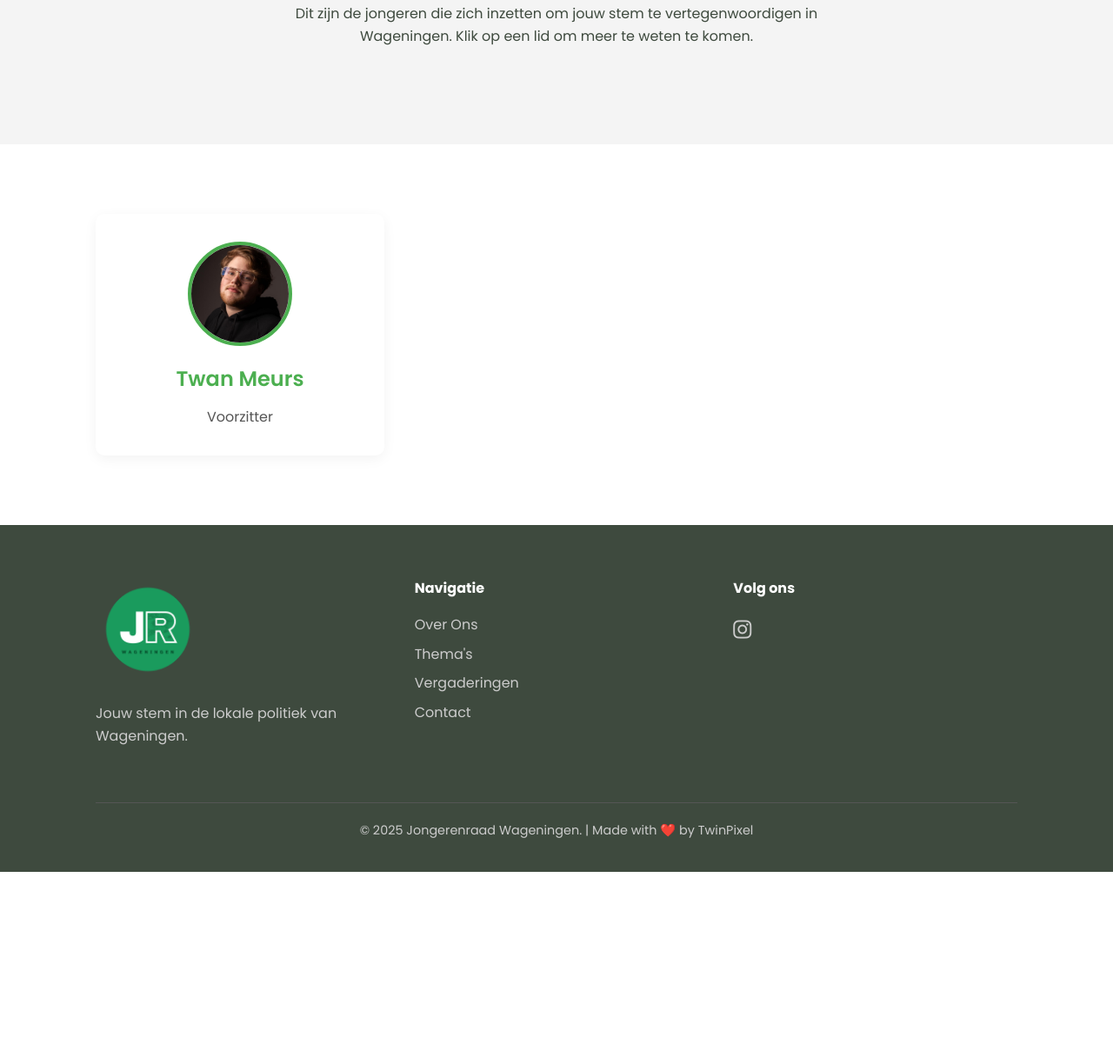
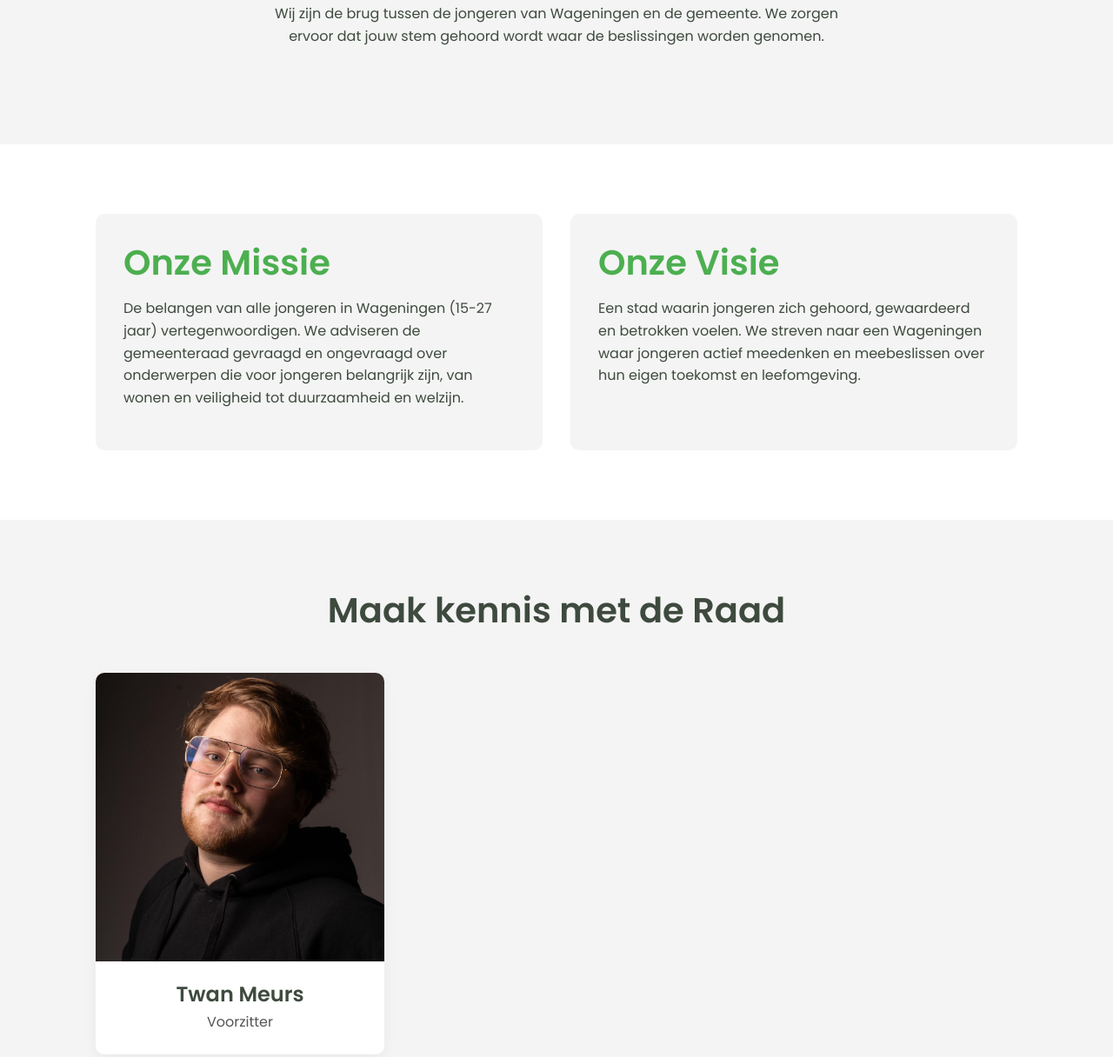
Before and after one commit to Twinpixel-nl/JongerenraadWageningen-Website, an Eleventy site: page src/over-ons.html in a window 1280 px wide. Shown: the part 232-1448 px from the top of the page at 87% size. Before the commit the page ends 1235 px from the top, so only its background shows below. Built offline with nearby package versions, Linux system fonts and the light colour scheme; Eleventy itself is replaced by a stand-in of ours; files that its build step writes are made by us from their sources.

Commit message:
Refactor members section and enhance vision & mission content in over-ons.html; improve layout and styling for better user experience

```diff
--- a/src/assets/css/style.css
+++ b/src/assets/css/style.css
@@ -221,20 +221,35 @@ ul { list-style: none; }
     text-align: center;
 }
 
-/* --- Leden Sectie --- */
-.members-section { background-color: var(--light-gray); }
+/* --- Leden Sectie (Homepage & Over Ons) --- */
+.members-section {
+    background-color: var(--light-gray);
+}
+
 .members-grid {
     display: grid;
-    grid-template-columns: 1fr;
+    grid-template-columns: repeat(auto-fill, minmax(280px, 1fr)); /* Behoudt de responsive grid */
     gap: 2rem;
 }
+
+.member-card-link {
+    text-decoration: none;
+    color: inherit;
+    display: block;
+    height: 100%;
+}
+
 .member-card {
     background: var(--white);
     text-align: center;
-    padding: 2rem;
     border-radius: 10px;
     box-shadow: 0 4px 15px rgba(0,0,0,0.05);
     transition: var(--transition-speed);
+    overflow: hidden; /* Zorgt dat de foto binnen de kaart blijft */
+    display: flex;
+    flex-direction: column;
+    height: 100%;
+    padding: 0; /* Verwijder de oude padding */
 }
 
 .member-card:hover {
@@ -242,18 +257,34 @@ ul { list-style: none; }
     box-shadow: 0 8px 25px rgba(0,0,0,0.1);
 }
 
-.member-card img {
-    width: 120px;
-    height: 120px;
-    border-radius: 50%;
-    object-fit: cover;
-    margin-bottom: 1rem;
-    border: 4px solid var(--primary-green);
+/* De container voor de foto bovenaan de kaart */
+.member-card-photo {
+    width: 100%;
+    aspect-ratio: 1 / 1; /* Maakt de foto container vierkant */
+    overflow: hidden;
 }
 
-.member-card p {
+/* De afbeelding zelf binnen de container */
+.member-card-photo img {
+    width: 100%;
+    height: 100%;
+    object-fit: cover; /* Zorgt dat de foto niet vervormt */
+    /* Verwijder de oude border, border-radius, etc. */
+}
+
+/* De tekst-informatie onder de foto */
+.member-card-info {
+    padding: 1.5rem;
+    flex-grow: 1;
+}
+
+.member-card-info h3 {
+    margin: 0 0 0.25rem 0;
+}
+
+.member-card-info p {
+    margin: 0;
     color: var(--dark-gray);
-    margin: 0;
 }
 
 /* --- Thema's Sectie --- */
@@ -501,3 +532,26 @@ ul { list-style: none; }
   background: #2E7D32;
   color: #fff;
 }
+/* --- Over Ons Pagina: Visie & Missie --- */
+.vision-mission-grid {
+    display: grid;
+    grid-template-columns: 1fr;
+    gap: 2rem;
+}
+
+@media (min-width: 768px) {
+    .vision-mission-grid {
+        grid-template-columns: 1fr 1fr;
+    }
+}
+
+.vision-card, .mission-card {
+    padding: 2rem;
+    border-radius: 10px;
+    background-color: var(--light-gray);
+}
+
+.vision-card h2, .mission-card h2 {
+    color: var(--primary-green);
+    margin-top: 0;
+}
--- a/src/over-ons.html
+++ b/src/over-ons.html
@@ -1,25 +1,49 @@
 ---
 layout: "layout.html"
-title: "Onze Leden - Jongerenraad Wageningen"
+title: "Over Ons - Jongerenraad Wageningen"
+description: "Maak kennis met de leden van de Jongerenraad Wageningen en ontdek waar wij voor staan. Jouw stem in de lokale politiek."
 ---
 
+{# Sectie 1: Paginakop met introductie #}
 <section class="page-header content-section">
     <div class="container">
-        <h1 class="section-title">Maak kennis met de Raad</h1>
-        <p class="section-intro">Dit zijn de jongeren die zich inzetten om jouw stem te vertegenwoordigen in Wageningen. Klik op een lid om meer te weten te komen.</p>
+        <h1 class="section-title fade-in">Wie zijn wij?</h1>
+        <p class="section-intro fade-in">Wij zijn de brug tussen de jongeren van Wageningen en de gemeente. We zorgen ervoor dat jouw stem gehoord wordt waar de beslissingen worden genomen.</p>
     </div>
 </section>
 
-<section class="members-page-section content-section">
+{# Sectie 2: Visie & Missie #}
+<section class="vision-mission-section content-section">
     <div class="container">
+        <div class="vision-mission-grid">
+            <div class="vision-card fade-in">
+                <h2>Onze Missie</h2>
+                <p>De belangen van alle jongeren in Wageningen (15-27 jaar) vertegenwoordigen. We adviseren de gemeenteraad gevraagd en ongevraagd over onderwerpen die voor jongeren belangrijk zijn, van wonen en veiligheid tot duurzaamheid en welzijn.</p>
+            </div>
+            <div class="mission-card fade-in">
+                <h2>Onze Visie</h2>
+                <p>Een stad waarin jongeren zich gehoord, gewaardeerd en betrokken voelen. We streven naar een Wageningen waar jongeren actief meedenken en meebeslissen over hun eigen toekomst en leefomgeving.</p>
+            </div>
+        </div>
+    </div>
+</section>
+
+{# Sectie 3: De Ledenlijst #}
+<section class="members-page-section content-section" style="background-color: var(--light-gray);">
+    <div class="container">
+        <h2 class="section-title fade-in">Maak kennis met de Raad</h2>
         <div class="members-grid">
-            {# Loop door alle items in de 'leden' collectie #}
+            {# Loop door alle items in de 'leden' collectie, nieuwste eerst #}
             {%- for lid in collections.leden | reverse -%}
-            <a href="{{ lid.url }}" class="member-card-link">
+            <a href="{{ lid.url }}" class="member-card-link fade-in">
                 <article class="member-card">
-                    <img src="{{ lid.data.foto }}" alt="Profielfoto van {{ lid.data.naam }}">
-                    <h3>{{ lid.data.naam }}</h3>
-                    <p>{{ lid.data.functie }}</p>
+                    <div class="member-card-photo">
+                        <img src="{{ lid.data.foto }}" alt="Profielfoto van {{ lid.data.naam }}">
+                    </div>
+                    <div class="member-card-info">
+                        <h3>{{ lid.data.naam }}</h3>
+                        <p>{{ lid.data.functie }}</p>
+                    </div>
                 </article>
             </a>
             {%- else -%}
@@ -28,3 +52,19 @@ title: "Onze Leden - Jongerenraad Wageningen"
         </div>
     </div>
 </section>
+
+{# Sectie 4: Word Lid! Call to Action #}
+<section class="join-us-section cta-section">
+    <div class="container">
+        <div class="cta-content">
+            <h2 class="fade-in">Klinkt dit goed? Word ook lid!</h2>
+            <p class="fade-in">
+                Ben jij tussen de 15 en 27 jaar en wil je meepraten over de toekomst van Wageningen? Dan zoeken we jou!
+                Ervaring is niet nodig, enthousiasme wel. Stuur ons een bericht en kom een keer vrijblijvend kijken.
+            </p>
+            <div class="cta-buttons fade-in">
+                <a href="/contact.html" class="btn btn-light">Ja, ik heb interesse!</a>
+            </div>
+        </div>
+    </div>
+</section>
```
